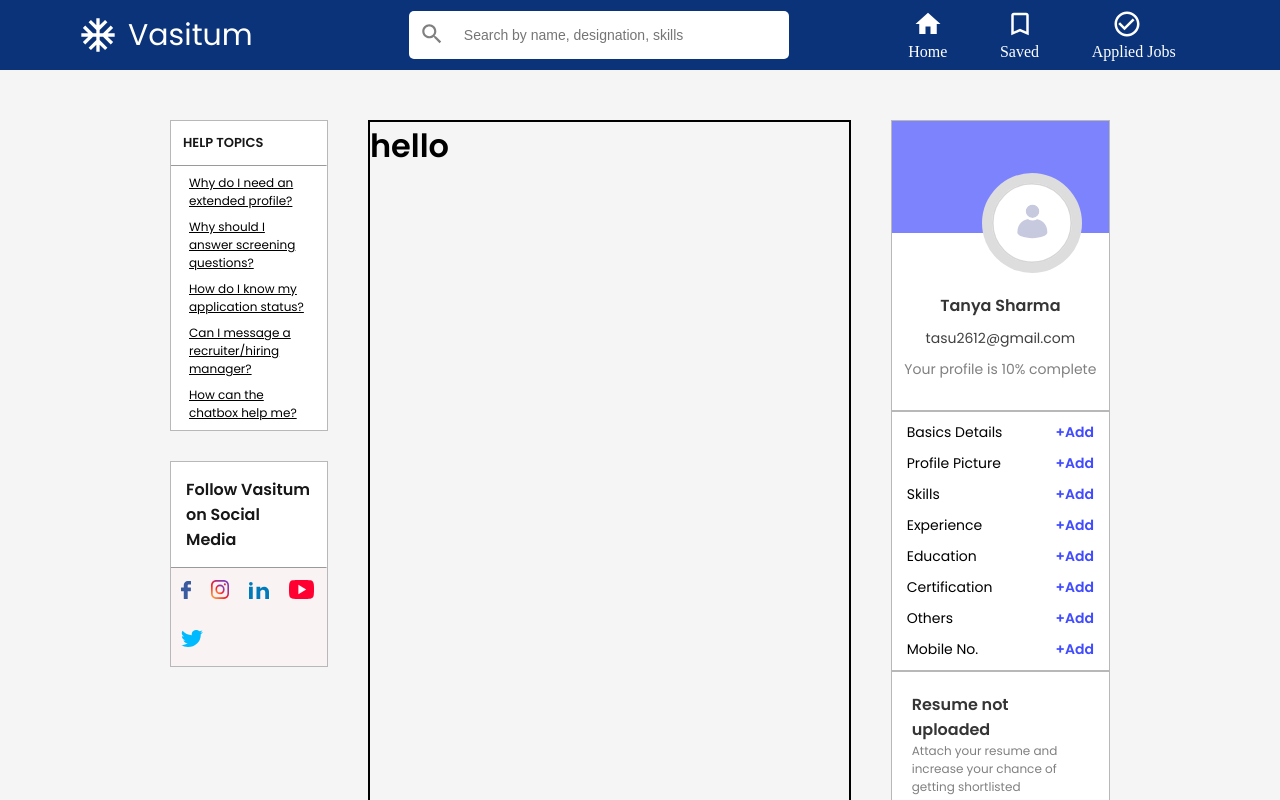
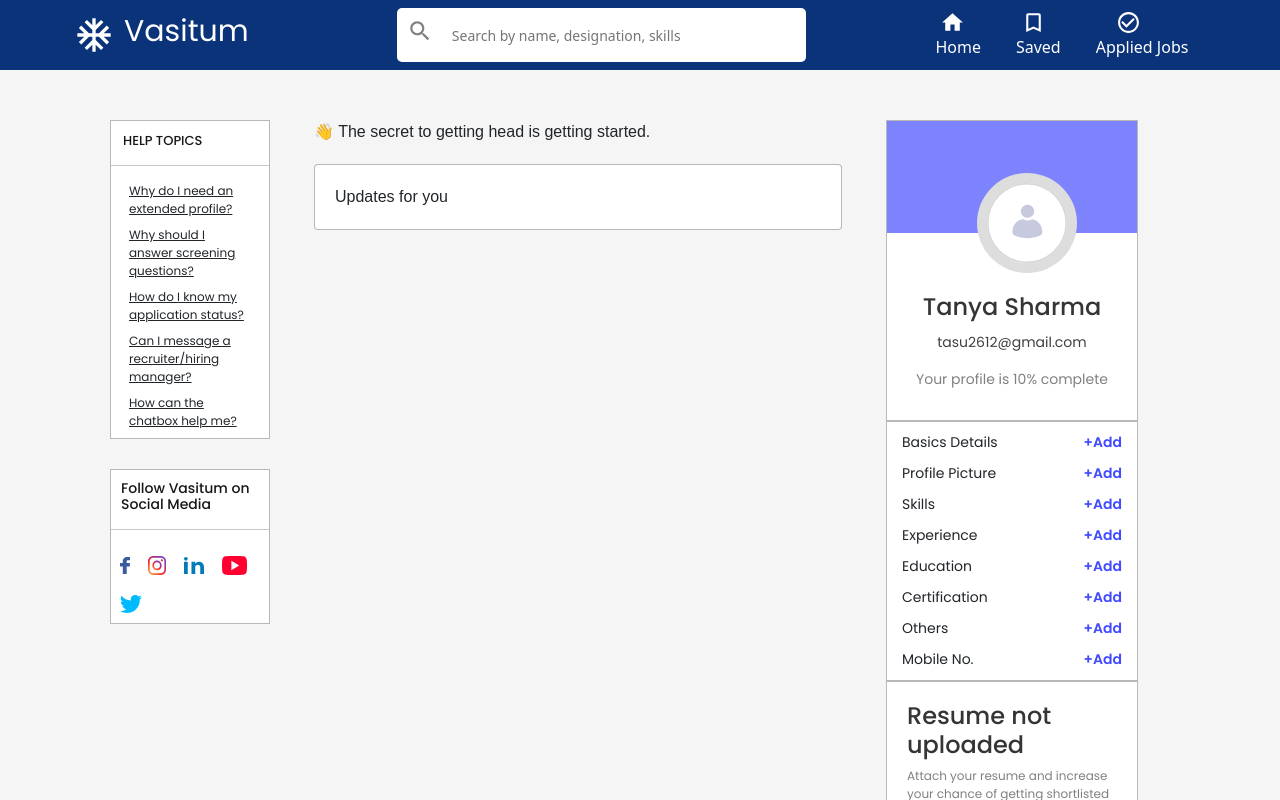
Before and after one commit to tanyasharma03/VasitumProject, a React (Create React App) app: page / in a window 1280 px wide. Shown: the top 800 px of the page. Built offline with nearby package versions, Linux system fonts and the light colour scheme.

Commit message:
sections created and modified

```diff
--- a/package.json
+++ b/package.json
@@ -8,6 +8,7 @@
     "@testing-library/jest-dom": "^5.14.1",
     "@testing-library/react": "^11.2.7",
     "@testing-library/user-event": "^12.8.3",
+    "bootstrap": "^5.1.0",
     "react": "^17.0.2",
     "react-dom": "^17.0.2",
     "react-router": "^5.2.0",
--- a/src/App.js
+++ b/src/App.js
@@ -1,6 +1,7 @@
 import React from "react"
 import {Switch, Route} from "react-router"
 import {BrowserRouter} from "react-router-dom"
+import 'bootstrap/dist/css/bootstrap.min.css'
 
 import './styles.css'
 
--- /dev/null
+++ b/src/components/minisections/dashBody/Updates.jsx
@@ -0,0 +1,16 @@
+import React from 'react'
+
+const Updates = () => {
+    return (
+        <>
+            <div className="updates">
+                <p>Updates for you</p>
+                <div className="update-resume">
+
+                </div>
+            </div>
+        </>
+    )
+}
+
+export default Updates
--- a/src/components/sections/Dashboard.jsx
+++ b/src/components/sections/Dashboard.jsx
@@ -4,20 +4,23 @@ import Help from '../minisections/Help'
 import Social from '../minisections/Social'
 import Profile from '../minisections/Profile'
 import Terms from '../minisections/Terms'
+import Updates from '../minisections/dashBody/Updates'
 
 const Dashboard = () => {
 
     return (
         <>
             <div className="main-dash">
-                <div className="first-col">
+                <div className="row">
+                <div className="first-col col-lg-2 col-md-12 col-sm-12 col-xs-12">
                     <Help/>
                     <Social/>
                 </div>
-                <div className="second-col">
-                    <h1>hello</h1>
+                <div className="second-col col-lg-6 col-md-12 col-sm-12 col-xs-12">
+                    <p style={{fontFamily:'sans-serif'}}>👋 The secret to getting head is getting started.</p>
+                    <Updates/>
                 </div>
-                <div className="third-col">
+                <div className="third-col col-lg-3 col-md-12 col-sm-12 col-xs-12">
                    <Profile/>
                    <div className="profile-info">
                        <div>
@@ -51,6 +54,7 @@ const Dashboard = () => {
                    </div>
                    <Terms/>
                 </div>
+                </div>
             </div>
         </>
     )
--- a/src/styles.css
+++ b/src/styles.css
@@ -70,7 +70,8 @@ input::placeholder {
   color: #fff;
 }
 .main-nav .nav-links ul .nav-icons {
-  font-size: 30px;
+  margin-top: 14px;
+  font-size: 25px;
 }
 .main-nav .nav-links ul li:hover {
   transform: translateY(-6px);
@@ -79,15 +80,14 @@ input::placeholder {
 
 /* /////------dashboard styling--------/////// */
 .main-dash {
-  display: flex;
-  padding: 50px 150px;
+  /* display: flex; */
+  padding: 50px 100px;
   background-color: #f5f5f5;
-  /* background-color: #f9f3f3; */
   font-family: "Poppins";
 }
 .main-dash .first-col {
-  flex-basis: 18%;
-  margin: 0 20px;
+  /* flex-basis: 18%; */
+  margin: 0 10px;
 }
 .first-col .first-row {
   border: 1px solid rgba(117, 115, 115, 0.5);
@@ -111,23 +111,35 @@ input::placeholder {
 }
 .first-col .second-row h3 {
   color: #171717;
-  margin: 15px;
-  font-size: 16px;
+  margin: 10px;
+  font-size: 14px;
 }
 .first-col .second-row img {
-  margin: 12px 10px;
+  margin: 10px 9px;
 }
-.first-col .second-row .social-icons {
-  background-color: #f9f3f3;
+
+/* ////-------SECOND COLUMN-----/// */
+
+.main-dash .second-col {
+  /* flex-basis: 50%; */
+  margin: 0 10px;
 }
-.main-dash .second-col {
-  flex-basis: 55%;
-  border: 2px solid;
-  margin: 0 20px;
+.second-col .updates {
+  border: 1px solid rgba(117, 115, 115, 0.5);
+  margin-top: 20px;
+  border-radius: 4px;
+  background-color: #fff;
 }
+.second-col .updates p {
+  margin: 20px;
+  font-family: sans-serif;
+}
+
+/* /////---THIRD COLUMN---//// */
+
 .main-dash .third-col {
-  flex-basis: 25%;
-  margin: 0 20px;
+  /* flex-basis: 26%; */
+  margin: 0 10px;
 }
 .main-dash .third-col .profile-icon {
   border: 1px solid rgba(117, 115, 115, 0.5);
@@ -169,7 +181,7 @@ input::placeholder {
 }
 
 .custom-file-input {
-  margin: 14px 8px;
+  margin: 14px 6px;
   color: transparent;
   width: 100%;
 }
```
Also changed, not shown: 1 other file (tests, documents, lock files or other folders).
